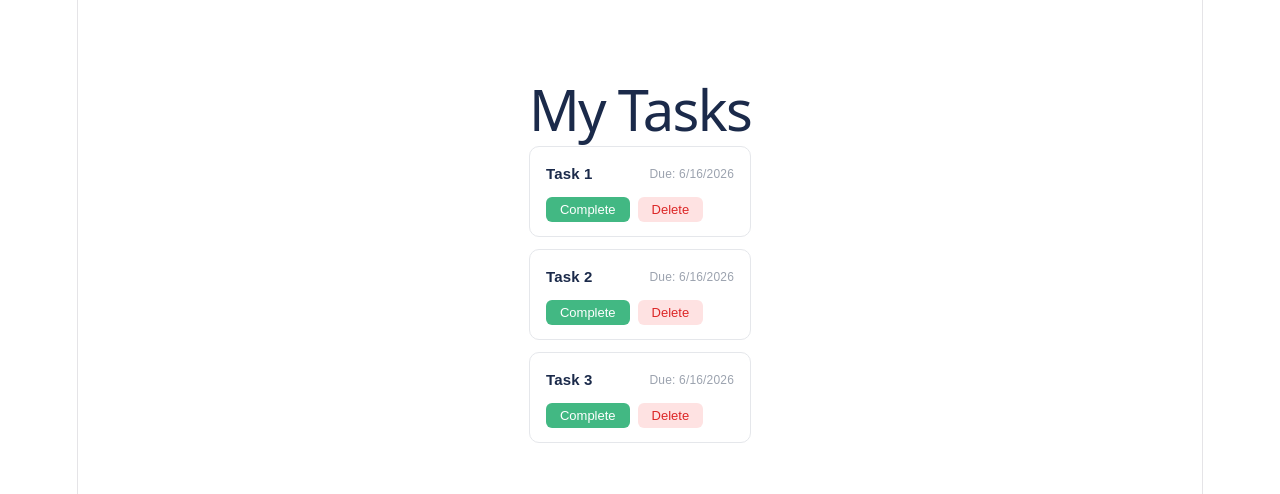
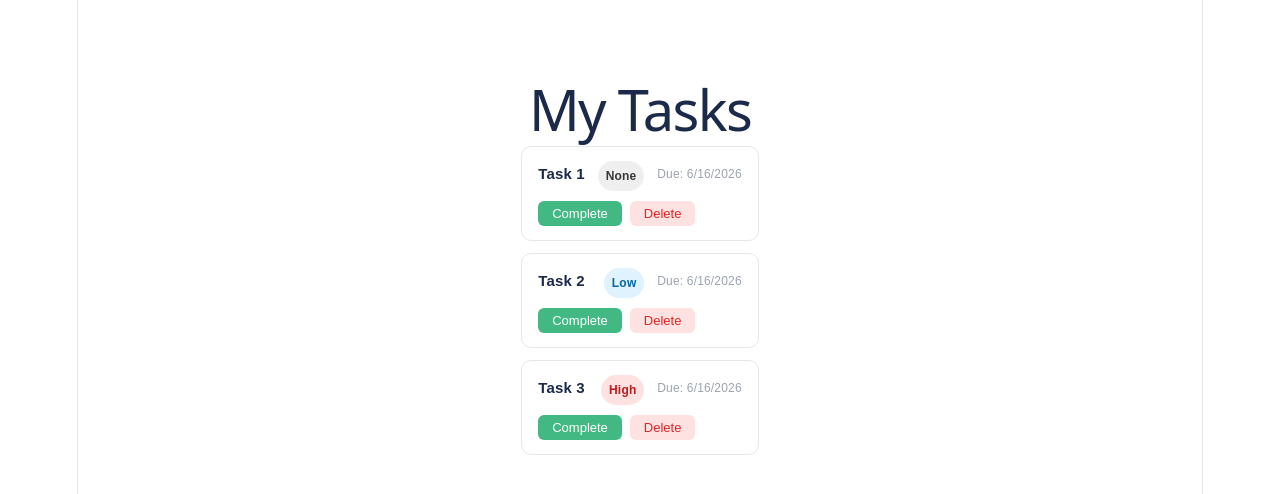
Before and after one commit to stanstan50/IBM-Frontend-Training-June2026, a Vue app in the folder ZENG_STANLEYYALE_FRONTEND/: page /task2 in a window 1280 px wide. Shown: the top 494 px of the page. Built offline with nearby package versions, Linux system fonts and the light colour scheme.

Commit message:
Task2: Extension Completion

```diff
--- a/ZENG_STANLEYYALE_FRONTEND/src/views/Task2.vue
+++ b/ZENG_STANLEYYALE_FRONTEND/src/views/Task2.vue
@@ -5,47 +5,58 @@
 =============================================================
 -->
 <script setup lang="ts">
-import { ref } from 'vue'
-import TaskCard from './TaskCard.vue'
-import type { Task } from './TaskCard.vue'
+import { ref } from "vue";
+import TaskCard from "./TaskCard.vue";
+import type { Task } from "./TaskCard.vue";
 
 // TODO 1: Create a ref() tasks array with at least 3 sample tasks
 // Each task: { id, name, done, dueDate }
-const tasks = ref<Task[]>([])
+const tasks = ref<Task[]>([]);
 
 tasks.value = [
-    {
+  {
     id: 1,
-    name: 'Task 1',
+    name: "Task 1",
     done: false,
-    dueDate: Date.now()
+    dueDate: Date.now(),
+    priority: 'none'
   },
   {
     id: 2,
-    name: 'Task 2',
+    name: "Task 2",
     done: false,
-    dueDate: Date.now()
+    dueDate: Date.now(),
+    priority: 'low'
   },
   {
     id: 3,
-    name: 'Task 3',
+    name: "Task 3",
     done: false,
-    dueDate: Date.now()
-  }
-]
+    dueDate: Date.now(),
+    priority: 'high'
+  },
+];
 
 // TODO 2: Write handleComplete(id) — toggle the done state of the task with this id
 function handleComplete(id: number) {
-    const task = tasks.value.find(task => task.id === id)
-    if (!task) return
+  const task = tasks.value.find((task) => task.id === id);
+  if (!task) return;
 
-    task.done = !task.done
+  task.done = !task.done;
 }
 
 // TODO 3: Write handleDelete(id) — remove the task with this id from the array
 function handleDelete(id: number) {
-  tasks.value = tasks.value.filter(task => task.id !== id)
+  tasks.value = tasks.value.filter((task) => task.id !== id);
 }
+
+// Extended - Task name editing
+function handleUpdate(id: number, name: string) {
+  const task = tasks.value.find(task => task.id === id)
+  if (!task) return;
+  task.name = name;
+}
+
 </script>
 
 <template>
@@ -64,11 +75,15 @@ function handleDelete(id: number) {
       :task="task"
       @complete="handleComplete"
       @delete="handleDelete"
+      @update="handleUpdate"
     >
-      <template #meta>Due: {{ new Date(task.dueDate).toLocaleDateString() }}
+      <template #meta
+        >Due: {{ new Date(task.dueDate).toLocaleDateString() }}
       </template>
     </TaskCard>
-    <span v-if="tasks.length === 0">No tasks remaining (either all done or deleted)</span>
+    <span v-if="tasks.length === 0"
+      >No tasks remaining (all done or deleted)</span
+    >
   </div>
 </template>
 
@@ -79,8 +94,9 @@ function handleDelete(id: number) {
   padding: 24px;
   font-family: Arial, sans-serif;
 }
-.task-list-view span {
 
+h1 {
+  color: #1b2a4a;
+  margin-bottom: 24px;
 }
-h1 { color: #1B2A4A; margin-bottom: 24px; }
 </style>
--- a/ZENG_STANLEYYALE_FRONTEND/src/views/TaskCard.vue
+++ b/ZENG_STANLEYYALE_FRONTEND/src/views/TaskCard.vue
@@ -65,48 +65,91 @@ HINTS (read only if stuck)
 //          but you DO need to call them)
 
 // TODO 2: Define the task prop with type Object, required: true
+export type Priority = "none" | "low" | "medium" | "high";
+
 export interface Task {
-  id: number,
-  name: string,
-  done: boolean,
-  dueDate: number
+  id: number;
+  name: string;
+  done: boolean;
+  dueDate: number;
+  priority: Priority;
 }
-// const props = defineProps({ ... })
+
 const props = defineProps<{
-  task: Task
-}>()
+  task: Task;
+}>();
 
 // TODO 3: Define emits for 'complete' and 'delete'
-// const emit = defineEmits([...])
-const emit = defineEmits(['complete', 'delete'])
+const emit = defineEmits(["complete", "delete", "update"]);
+
+// Extension: Editing task name
+import { ref } from "vue";
+
+const isEdit = ref<boolean>(false);
+const editedName = ref<string>("");
+
+// Enable edit on task card
+function startEdit() {
+  isEdit.value = true;
+  editedName.value = props.task.name;
+}
+
+function saveEdit() {
+  isEdit.value = false;
+  if (
+    editedName.value.trim().length === 0 ||
+    editedName.value.trim() === props.task.name
+  )
+    return;
+
+  emit("update", props.task.id, editedName.value.trim());
+  editedName.value = "";
+}
 </script>
 
 <template>
   <!-- TODO 4: Wrap everything in a div with class "task-card"
                Add :class="{ completed: task.done }" to the wrapper div -->
   <div class="task-card" :class="{ completed: task.done }">
-
     <div class="task-header">
       <!-- TODO 5: Display the task name -->
-       <span class="name">{{  task.name  }}</span>
+      <!-- Allow editing through v-if toggle -->
+      <span v-if="!isEdit" class="name" @click="startEdit">
+        {{ task.name }}
+      </span>
+      <input
+        v-if="isEdit"
+        v-model="editedName"
+        type="text"
+        name="edit-field"
+        @keyup.enter="saveEdit"
+        @blur="saveEdit"
+      />
+
+      <span class="priority-badge" :class="task.priority">{{
+        task.priority
+      }}</span>
 
       <!-- TODO 6: Add the named slot for metadata -->
-       <span class="meta">
-         <slot name="meta">
-
-         </slot>
-       </span>
+      <span class="meta">
+        <slot name="meta"> </slot>
+      </span>
     </div>
 
     <div class="task-actions">
       <!-- TODO 7: Add Complete/Undo button — text changes based on task.done -->
-      <!--         @click should emit 'complete' with task.id as payload -->
-      <button type="button" class="btn-complete" @click="emit('complete', task.id)">
-        {{ task.done ? 'Undo' : 'Complete' }}
+      <button
+        type="button"
+        class="btn-complete"
+        @click="emit('complete', task.id)"
+      >
+        {{ task.done ? "Undo" : "Complete" }}
       </button>
 
       <!-- TODO 8: Add Delete button — emits 'delete' with task.id -->
-      <button type="button" class="btn-delete" @click="emit('delete', task.id)">Delete</button>
+      <button type="button" class="btn-delete" @click="emit('delete', task.id)">
+        Delete
+      </button>
     </div>
   </div>
 </template>
@@ -127,14 +170,15 @@ const emit = defineEmits(['complete', 'delete'])
 }
 .task-header {
   display: flex;
-  justify-content: space-between;
-  align-items: center;
+  /* justify-content: flex-end; */
+  /* align-items: self-end; */
   margin-bottom: 10px;
 }
 .task-header span.name {
+  margin-right: auto;
   font-weight: 600;
   font-size: 15px;
-  color: #1B2A4A;
+  color: #1b2a4a;
 }
 .task-header .meta {
   font-size: 12px;
@@ -146,7 +190,7 @@ const emit = defineEmits(['complete', 'delete'])
 }
 .btn-complete {
   padding: 5px 14px;
-  background: #42B883;
+  background: #42b883;
   color: white;
   border: none;
   border-radius: 6px;
@@ -162,4 +206,39 @@ const emit = defineEmits(['complete', 'delete'])
   cursor: pointer;
   font-size: 13px;
 }
+.priority-badge {
+  margin: auto;
+  margin-left: clamp(5px, 1vw, 50px);
+  margin-right: clamp(5px, 1vw, 50px);
+  flex: 0 0 auto;
+  display: inline-flex;
+  align-items: center;
+  width: fit-content;
+  white-space: nowrap;
+  padding: 2px 8px;
+  border-radius: 20px;
+  font-size: 12px;
+  font-weight: 600;
+  text-transform: capitalize;
+}
+
+.priority-badge.low {
+  background: #e0f2fe;
+  color: #0369a1;
+}
+
+.priority-badge.medium {
+  background: #fef3c7;
+  color: #92400e;
+}
+
+.priority-badge.high {
+  background: #fee2e2;
+  color: #b91c1c;
+}
+
+.priority-badge.none {
+  background: #efefef;
+  color: #373737;
+}
 </style>
```
